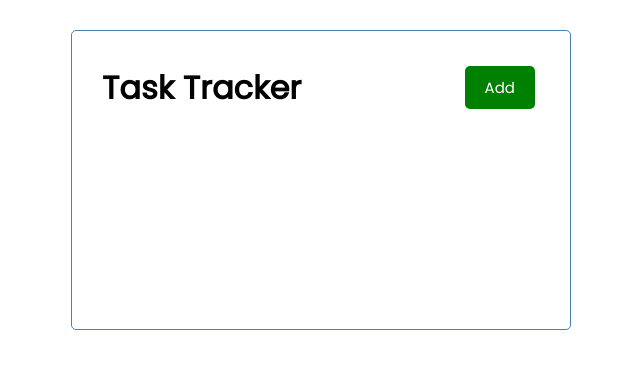
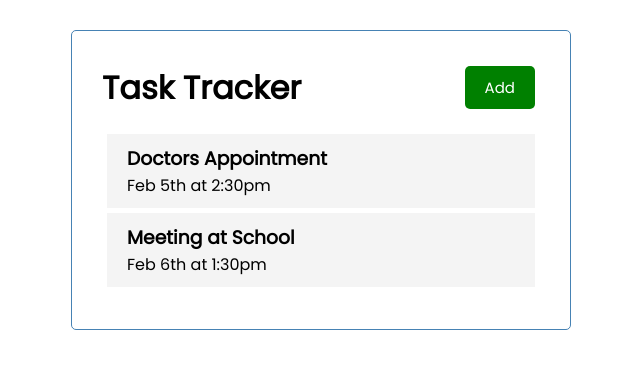
Before and after one commit to DanyylCon/react-task-tracker, a React (Create React App) app: page / in a window 1280 px wide. Shown: the top 368 px of the page, without its empty margins (319-959 px from the left). Built offline with nearby package versions, Linux system fonts and the light colour scheme; the HTML template or start-up script is replaced by a standard one.

Commit message:
add Task and Tasks components

```diff
--- a/package.json
+++ b/package.json
@@ -8,6 +8,7 @@
     "@testing-library/user-event": "^12.8.3",
     "react": "^17.0.2",
     "react-dom": "^17.0.2",
+    "react-icons": "^4.2.0",
     "react-scripts": "4.0.3",
     "web-vitals": "^1.1.2"
   },
--- a/src/App.js
+++ b/src/App.js
@@ -1,9 +1,29 @@
 import Header from './components/Header'
+import {useState} from 'react';
+import Tasks from './components/Tasks';
 
 function App() {
+  const [tasks, setTasks] = useState(
+    [
+        {
+          "id": 1,
+          "text": "Doctors Appointment",
+          "day": "Feb 5th at 2:30pm",
+          "reminder": true
+        },
+        {
+          "id": 2,
+          "text": "Meeting at School",
+          "day": "Feb 6th at 1:30pm",
+          "reminder": true
+        }
+      ]
+);
+
   return (
     <div className="container">
       <Header/>
+      <Tasks tasks={tasks}/>
     </div>
   );
 }
--- a/src/components/Header.js
+++ b/src/components/Header.js
@@ -1,5 +1,6 @@
 import PropTypes from 'prop-types';
-import Button from './Button'
+import Button from './Button';
+
 
 const Header = ({title}) => {
     const onClick = () => {
@@ -12,6 +13,7 @@
         <header className='header'>
             <h1>{title}</h1>
             <Button bgColor='green' text='Add' onClick={onClick}/>
+
         </header>
     )
 };
--- /dev/null
+++ b/src/components/Task.js
@@ -0,0 +1,12 @@
+import {FaTimes} from 'react-icons/fa';
+
+const Task = ({task}) => {
+    return (
+        <div className='task'>
+            <h3>{task.text}</h3>
+            <p>{task.day}</p>
+        </div>
+    );
+};
+
+export default Task;
--- /dev/null
+++ b/src/components/Tasks.js
@@ -0,0 +1,15 @@
+import Task from './Task';
+
+const Tasks = ({tasks}) => {
+
+
+    return (
+        <>
+            {tasks.map((task) => (
+                <Task key={task.id} task={task}/>
+            ))}
+        </>
+    );
+}
+
+export default Tasks;
```
Also changed, not shown: 1 other file (tests, documents, lock files or other folders).
